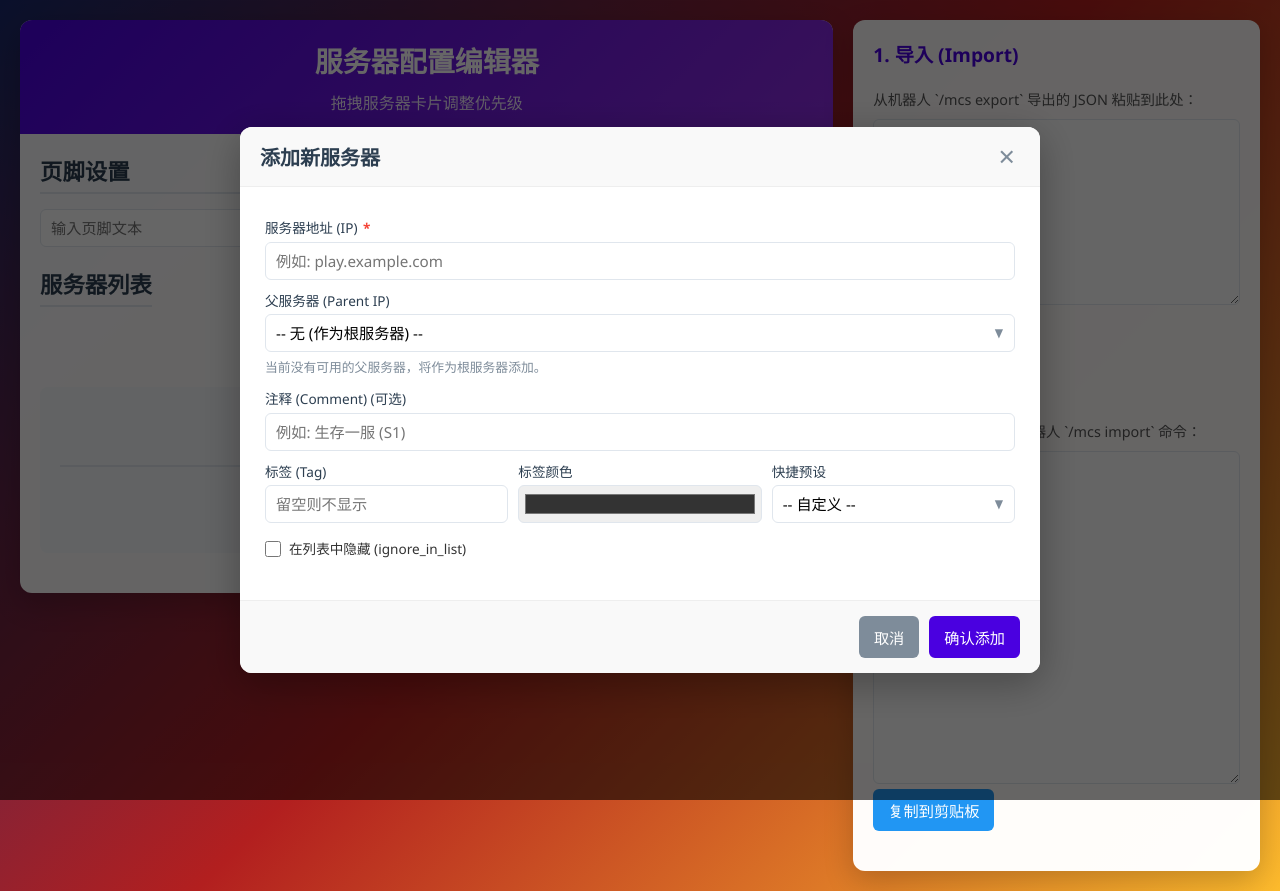
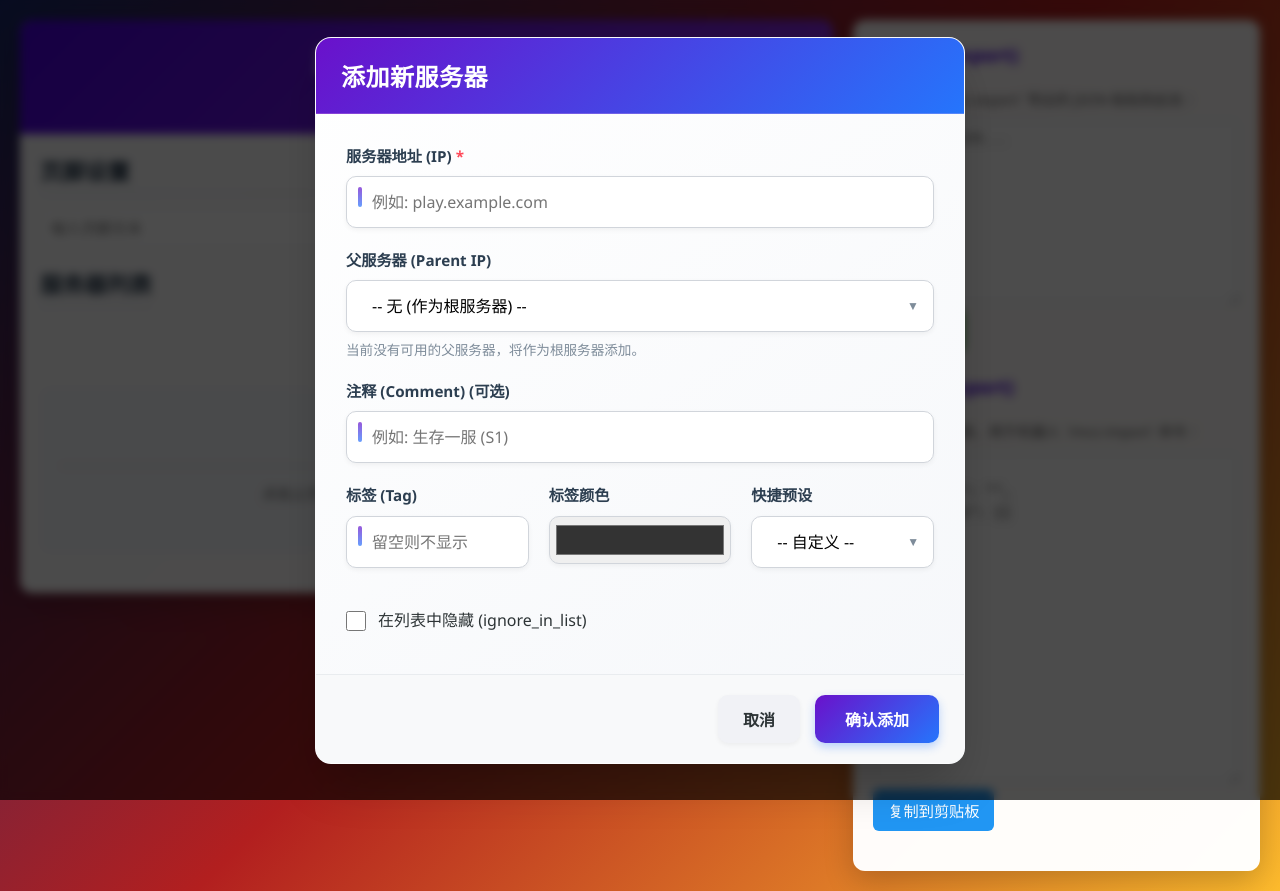
Before and after one commit to FlyingPig278/mcs-editor, a Vue app: page / in a window 1280 px wide. Both pictures are taken after a click on the button "+ 添加服务器". Built offline with nearby package versions, Linux system fonts and the light colour scheme; the HTML template or start-up script is replaced by a standard one.

Commit message:
Beautify the edit and add panel

```diff
--- a/src/App.vue
+++ b/src/App.vue
@@ -754,9 +754,15 @@ onMounted(async () => {
         <div class="modal-box edit-modal-box">
 
           <div class="modal-header">
-            <h3 v-if="modalMode === 'add'">添加新服务器</h3>
-            <h3 v-else>编辑服务器: {{ editingServerIp }}</h3>
-            <button @click="closeServerModal" class="btn-close-modal">×</button>
+            <h3 v-if="modalMode === 'add'">
+              <i class="fas fa-plus-circle"></i> 添加新服务器
+            </h3>
+            <h3 v-else>
+              <i class="fas fa-edit"></i> 编辑服务器: {{ editingServerIp }}
+            </h3>
+            <button @click="closeServerModal" class="btn-close-modal">
+              <i class="fas fa-times"></i>
+            </button>
           </div>
 
           <div class="modal-body" v-if="currentServerData">
@@ -843,7 +849,9 @@ onMounted(async () => {
                       :id="'ignore_mod_' + sanitizeIpForId(currentServerData.ip || 'new')"
                       class="styled-checkbox"
                   />
-                  <label :for="'ignore_mod_' + sanitizeIpForId(currentServerData.ip || 'new')">在列表中隐藏 (ignore_in_list)</label>
+                  <label :for="'ignore_mod_' + sanitizeIpForId(currentServerData.ip || 'new')">
+                    <i class="fas fa-eye-slash"></i> 在列表中隐藏 (ignore_in_list)
+                  </label>
                 </div>
               </div>
 
@@ -851,9 +859,11 @@ onMounted(async () => {
           </div>
 
           <div class="modal-footer">
-            <button @click="closeServerModal" class="btn btn-modal-cancel">取消</button>
-            <button @click="saveServer" class="btn btn-modal-confirm">
-              {{ modalMode === 'add' ? '确认添加' : '保存' }}
+            <button @click="closeServerModal" class="btn-modal-cancel">
+              <i class="fas fa-times"></i> 取消
+            </button>
+            <button @click="saveServer" class="btn-modal-confirm">
+              <i class="fas fa-save"></i> {{ modalMode === 'add' ? '确认添加' : '保存更改' }}
             </button>
           </div>
 
@@ -870,7 +880,7 @@ onMounted(async () => {
   box-sizing: border-box;
   margin: 0;
   padding: 0;
-  font-family: 'Segoe UI', Tahoma, Geneva, Verdana, sans-serif;
+  font-family: 'Segoe UI', 'PingFang SC', 'Microsoft YaHei', sans-serif;
 }
 body {
   background: linear-gradient(135deg, #1a2a6c, #b21f1f, #fdbb2d);
@@ -918,6 +928,7 @@ body {
 .panel-body { padding: 20px; }
 
 /* 5. 表单和按钮 (用于模态框) */
+/* (注意：这些是全局回退样式，新的弹窗将使用更具体的 .server-form 样式) */
 .form-section { margin-bottom: 20px; }
 .form-section h3 {
   font-size: 1.4rem;
@@ -1296,10 +1307,8 @@ textarea {
   background: #f9f9f9;
   border-top: 1px solid #eee;
 }
-.btn-modal-confirm { background: #4A00E0; }
-.btn-modal-confirm:hover { background: #3a00b3; transform: translateY(-2px); }
-.btn-modal-cancel { background: #7e8c9a; }
-.btn-modal-cancel:hover { background: #6a7785; transform: translateY(-2px); }
+/* (注意：旧的 .btn-modal-confirm 和 .btn-modal-cancel 已被移除，) */
+/* (它们将被下面 "弹窗美化" 部分的新样式取代) */
 @keyframes modal-pop-in {
   from { opacity: 0; transform: scale(0.8); }
   to { opacity: 1; transform: scale(1); }
@@ -1312,29 +1321,246 @@ textarea {
 .modal-fade-leave-to {
   opacity: 0;
 }
-
-/* 8. 模态弹窗 (编辑/添加) (v16 重构后样式不变) */
+/* --- (v16) 弹窗美化 - 开始 (来自 AI 的建议) --- */
+.modal-overlay.edit-modal {
+  z-index: 1000;
+  background: rgba(0, 0, 0, 0.7);
+  backdrop-filter: blur(5px);
+}
+
 .modal-box.edit-modal-box {
-  max-width: 800px;
-}
-.edit-modal .modal-body {
-  max-height: 70vh;
-  overflow-y: auto;
-}
+  max-width: 650px;
+  border-radius: 16px;
+  overflow: hidden;
+  box-shadow: 0 25px 50px -12px rgba(0, 0, 0, 0.25);
+  border: 1px solid rgba(255, 255, 255, 0.2);
+  background: linear-gradient(145deg, #ffffff, #f5f7fa);
+}
+
+.edit-modal-box .modal-header {
+  background: linear-gradient(135deg, #6a11cb 0%, #2575fc 100%);
+  color: white;
+  padding: 20px 25px;
+  border-bottom: 1px solid rgba(255, 255, 255, 0.2);
+  display: flex;
+  justify-content: space-between;
+  align-items: center;
+}
+
+.edit-modal-box .modal-header h3 {
+  font-size: 1.5rem;
+  font-weight: 600;
+  letter-spacing: 0.5px;
+  color: white;
+}
+
 .btn-close-modal {
   background: transparent;
   border: none;
   font-size: 1.8rem;
   line-height: 1;
-  color: #7e8c9a;
+  color: rgba(255, 255, 255, 0.8);
   cursor: pointer;
   padding: 0 5px;
-}
+  transition: all 0.3s;
+}
+
 .btn-close-modal:hover {
-  color: #333;
-}
-
-/* 9. (v14/v15) 拖拽容器和子列表样式 (最终修复) */
+  color: white;
+  transform: scale(1.1);
+}
+
+.edit-modal-box .modal-body {
+  padding: 25px;
+  max-height: 70vh;
+  overflow-y: auto;
+}
+
+.server-form {
+  padding: 5px;
+}
+
+.server-form .form-row {
+  display: flex;
+  flex-wrap: wrap;
+  gap: 20px;
+  margin-bottom: 20px;
+}
+
+.server-form .form-group {
+  margin-bottom: 0px;
+  flex: 1;
+  min-width: 100px;
+  min-width: 0;
+  position: relative;
+}
+
+.server-form label {
+  display: block;
+  margin-bottom: 8px;
+  font-weight: 600;
+  color: #2c3e50;
+  font-size: 0.95rem;
+  display: flex;
+  align-items: center;
+}
+
+.server-form label .required {
+  color: #ff4757;
+  font-weight: bold;
+  margin-left: 4px;
+}
+
+.server-form input[type="text"],
+.server-form select {
+  width: 100%;
+  padding: 14px 15px;
+  border: 1px solid #d1d5db;
+  border-radius: 10px;
+  font-size: 1rem;
+  transition: all 0.3s;
+  background-color: #fff;
+  box-shadow: 0 2px 5px rgba(0, 0, 0, 0.05);
+  padding-left: 25px; /* (为 ::before 装饰留出空间) */
+}
+
+.server-form input[type="text"]:focus,
+.server-form select:focus {
+  border-color: #4A00E0;
+  box-shadow: 0 0 0 3px rgba(74, 0, 224, 0.15);
+  outline: none;
+}
+
+.server-form .color-picker {
+  height: 48px;
+  padding: 4px;
+  border-radius: 10px;
+  border: 1px solid #d1d5db;
+  width: 100%;
+  cursor: pointer;
+  box-shadow: 0 2px 5px rgba(0, 0, 0, 0.05);
+}
+
+.server-form .form-group-checkbox {
+  display: flex;
+  align-items: center;
+  gap: 12px;
+  margin-top: 10px;
+  padding: 10px 0;
+}
+
+.server-form .form-group-checkbox label {
+  margin-bottom: 0;
+  font-weight: 500;
+  color: #2d3436;
+  cursor: pointer;
+  font-size: 1rem;
+}
+
+.server-form .styled-checkbox {
+  width: 20px;
+  height: 20px;
+  accent-color: #4A00E0;
+  cursor: pointer;
+}
+
+.server-form .select-wrapper::after {
+  right: 15px; /* (调整以匹配更大的内边距) */
+}
+
+.server-form .form-help-text {
+  font-size: 0.85rem;
+  color: #7e8c9a;
+  margin-top: 8px;
+  margin-bottom: 0;
+  line-height: 1.4;
+}
+
+.edit-modal-box .modal-footer {
+  display: flex;
+  justify-content: flex-end;
+  gap: 15px;
+  padding: 20px 25px;
+  background: #f8f9fa;
+  border-top: 1px solid #e9ecef;
+}
+
+/* (v16) 新的弹窗按钮样式 (将应用于所有弹窗) */
+.btn-modal-cancel {
+  background: #f1f2f6;
+  color: #2d3436;
+  border: none;
+  padding: 12px 25px;
+  border-radius: 10px;
+  font-weight: 600;
+  font-size: 1rem;
+  cursor: pointer;
+  transition: all 0.3s;
+  box-shadow: 0 2px 5px rgba(0, 0, 0, 0.05);
+}
+
+.btn-modal-cancel:hover {
+  background: #e9ecef;
+  transform: translateY(-2px);
+  box-shadow: 0 4px 8px rgba(0, 0, 0, 0.1);
+}
+
+.btn-modal-confirm {
+  background: linear-gradient(135deg, #6a11cb 0%, #2575fc 100%);
+  color: white;
+  border: none;
+  padding: 12px 30px;
+  border-radius: 10px;
+  font-weight: 600;
+  font-size: 1rem;
+  cursor: pointer;
+  transition: all 0.3s;
+  box-shadow: 0 4px 10px rgba(37, 117, 252, 0.3);
+}
+
+.btn-modal-confirm:hover {
+  transform: translateY(-2px);
+  box-shadow: 0 6px 15px rgba(37, 117, 252, 0.4);
+  background: linear-gradient(135deg, #5d0fb9 0%, #1c6ae4 100%);
+}
+
+/* (v16) 表单图标装饰 */
+.server-form .form-group::before {
+  content: '';
+  position: absolute;
+  top: 43px; /* (调整以匹配新的 input 高度) */
+  left: 12px;
+  width: 4px;
+  height: 20px;
+  background: linear-gradient(to bottom, #6a11cb, #2575fc);
+  border-radius: 2px;
+  opacity: 0.7;
+}
+/* (v16) 颜色选择器和复选框不需要前置装饰 */
+.server-form .form-group:has(.color-picker)::before,
+.server-form .form-group-checkbox::before {
+  display: none;
+}
+.server-form .form-group:has(.color-picker) input {
+  padding-left: 4px; /* (重置颜色选择器的 padding) */
+}
+
+
+/* (v16) 响应式调整 */
+@media (max-width: 768px) {
+  .server-form .form-row {
+    flex-direction: column;
+    gap: 15px;
+  }
+
+  .edit-modal-box {
+    width: 95%;
+  }
+}
+/* --- 弹窗美化 - 结束 --- */
+
+
+/* 9. (v14/v15) 拖拽容器和子列表样式 (原始代码，保持不变) */
 .server-item-container {
   margin-bottom: 6px;
   position: relative;
```
